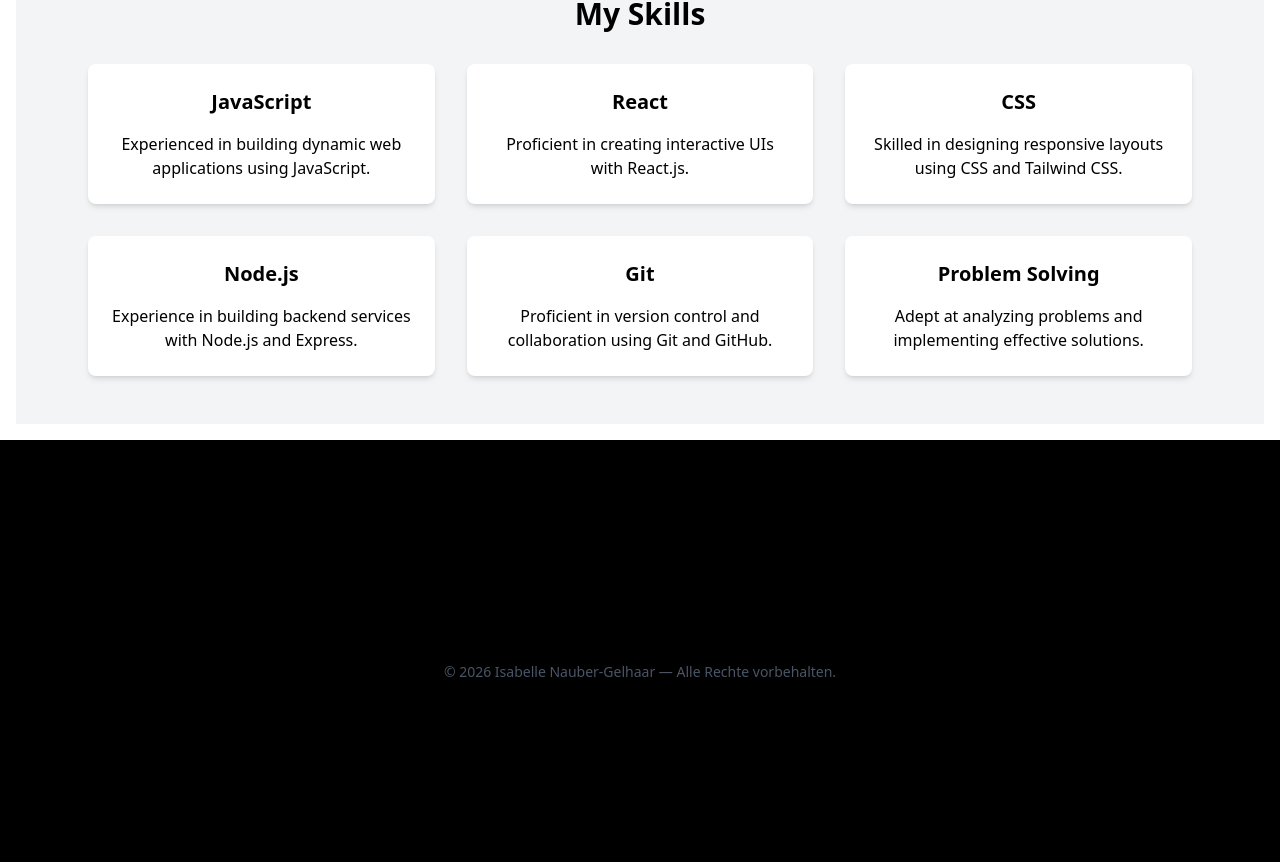
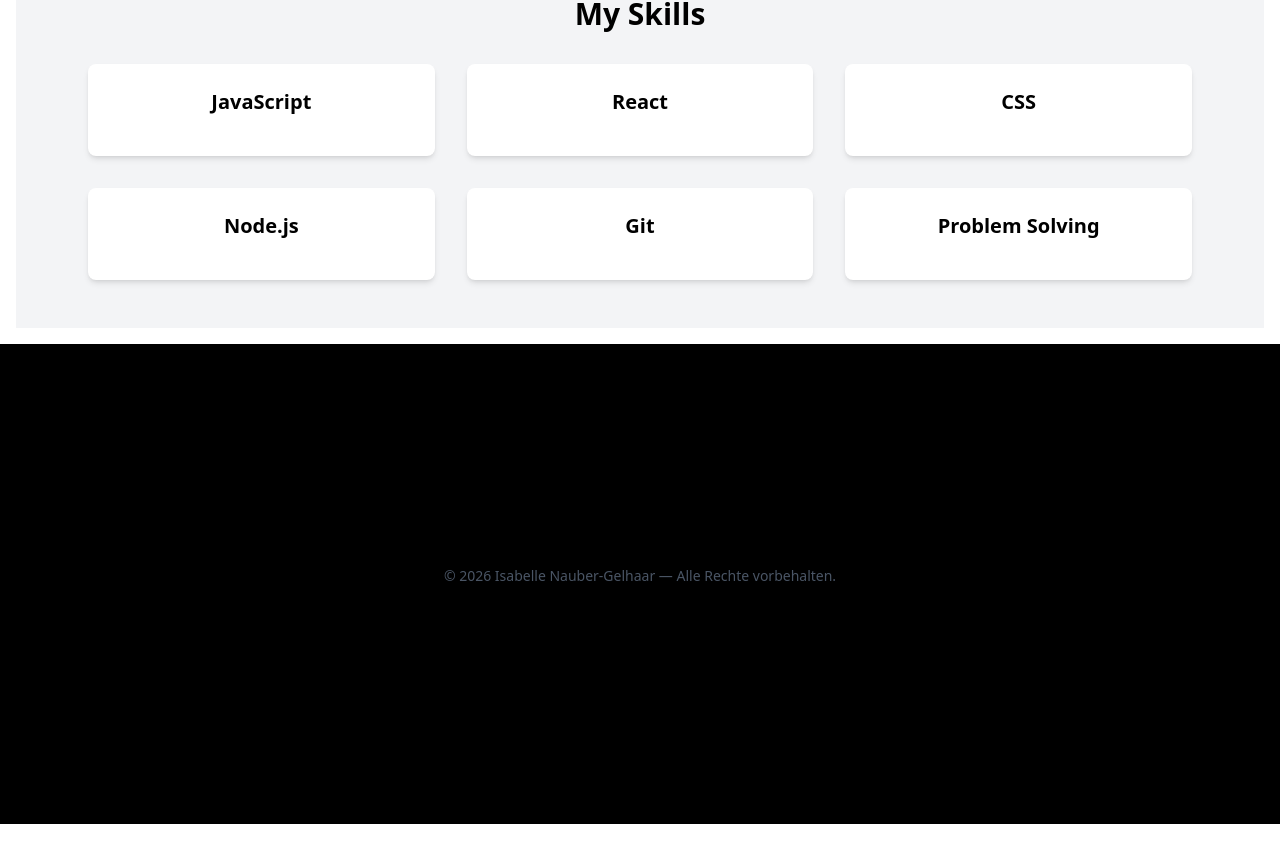
Before and after one commit to IsaN-G/Portfolio, a React (Vite) app: page / in a window 1280 px wide. Shown: the part 1436-2298 px from the top of the page. After the commit the page ends 2260 px from the top, so only its background shows below. Built offline with nearby package versions, Linux system fonts and the light colour scheme.

Commit message:
Änderungen Home

```diff
--- a/src/pages/Skills.tsx
+++ b/src/pages/Skills.tsx
@@ -4,35 +4,35 @@ const Skills = () => {
       <div className="max-w-6xl mx-auto px-6">
         <h2 className="text-3xl font-bold mb-8 text-center">My Skills</h2>
         <div className="grid grid-cols-1 sm:grid-cols-2 md:grid-cols-3 gap-8">
-          {/* Skill 1 */}
+
           <div className="bg-white p-6 rounded-lg shadow-md text-center">
             <h3 className="text-xl font-semibold mb-4">JavaScript</h3>
-            <p>Experienced in building dynamic web applications using JavaScript.</p>
+            <p></p>
           </div>
-          {/* Skill 2 */}
+
           <div className="bg-white p-6 rounded-lg shadow-md text-center">
             <h3 className="text-xl font-semibold mb-4">React</h3>
-            <p>Proficient in creating interactive UIs with React.js.</p>
+            <p></p>
           </div>
-          {/* Skill 3 */}
+
           <div className="bg-white p-6 rounded-lg shadow-md text-center">
             <h3 className="text-xl font-semibold mb-4">CSS</h3>
-            <p>Skilled in designing responsive layouts using CSS and Tailwind CSS.</p>
+            <p></p>
           </div>
-          {/* Skill 4 */}
+
           <div className="bg-white p-6 rounded-lg shadow-md text-center">
             <h3 className="text-xl font-semibold mb-4">Node.js</h3>
-            <p>Experience in building backend services with Node.js and Express.</p>
+            <p></p>
           </div>
-          {/* Skill 5 */}
+
           <div className="bg-white p-6 rounded-lg shadow-md text-center">
             <h3 className="text-xl font-semibold mb-4">Git</h3>
-            <p>Proficient in version control and collaboration using Git and GitHub.</p>
+            <p></p>
           </div>
-          {/* Skill 6 */}
+
           <div className="bg-white p-6 rounded-lg shadow-md text-center">
             <h3 className="text-xl font-semibold mb-4">Problem Solving</h3>
-            <p>Adept at analyzing problems and implementing effective solutions.</p>
+            <p></p>
           </div>
         </div>
       </div>
```
